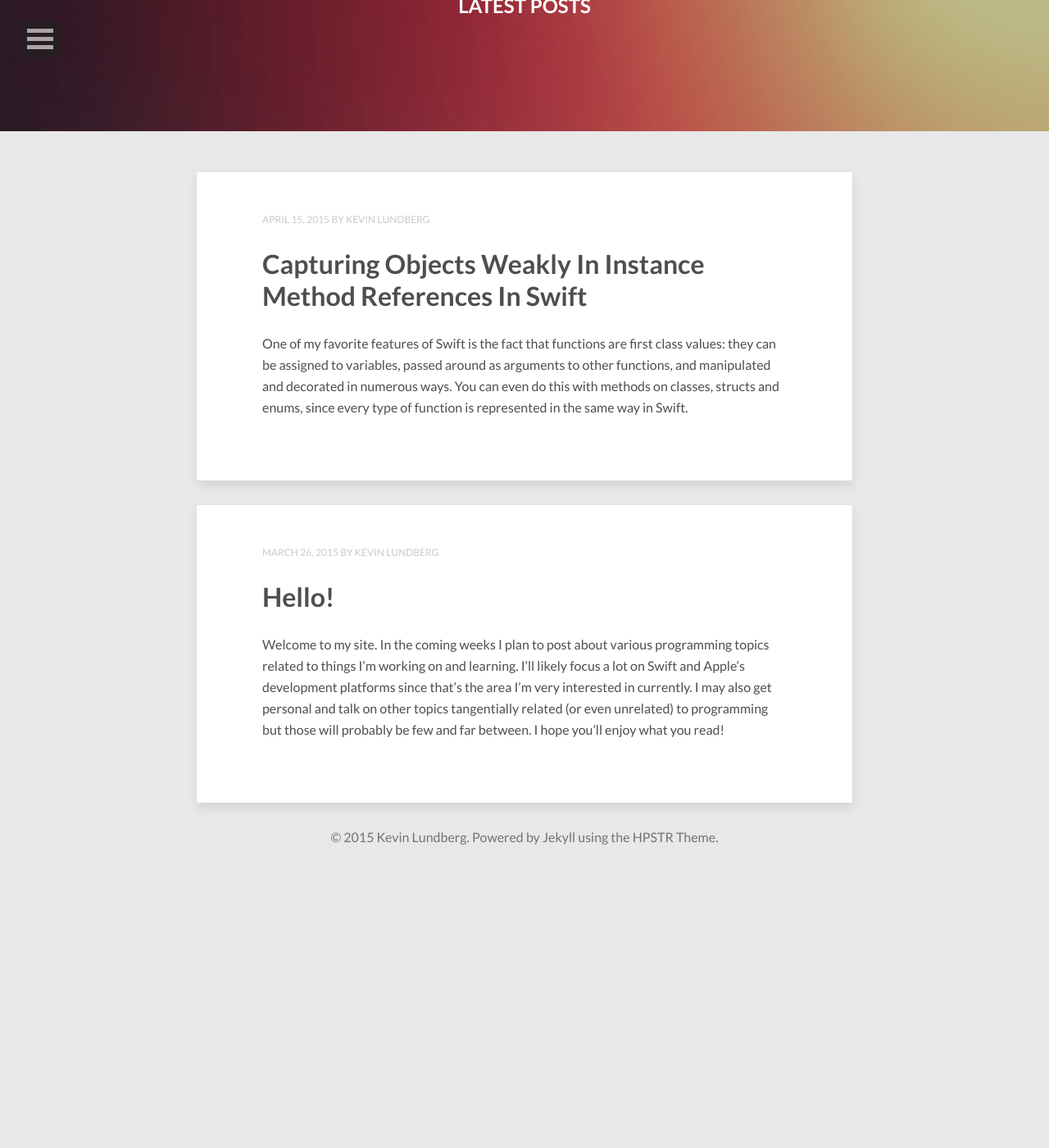
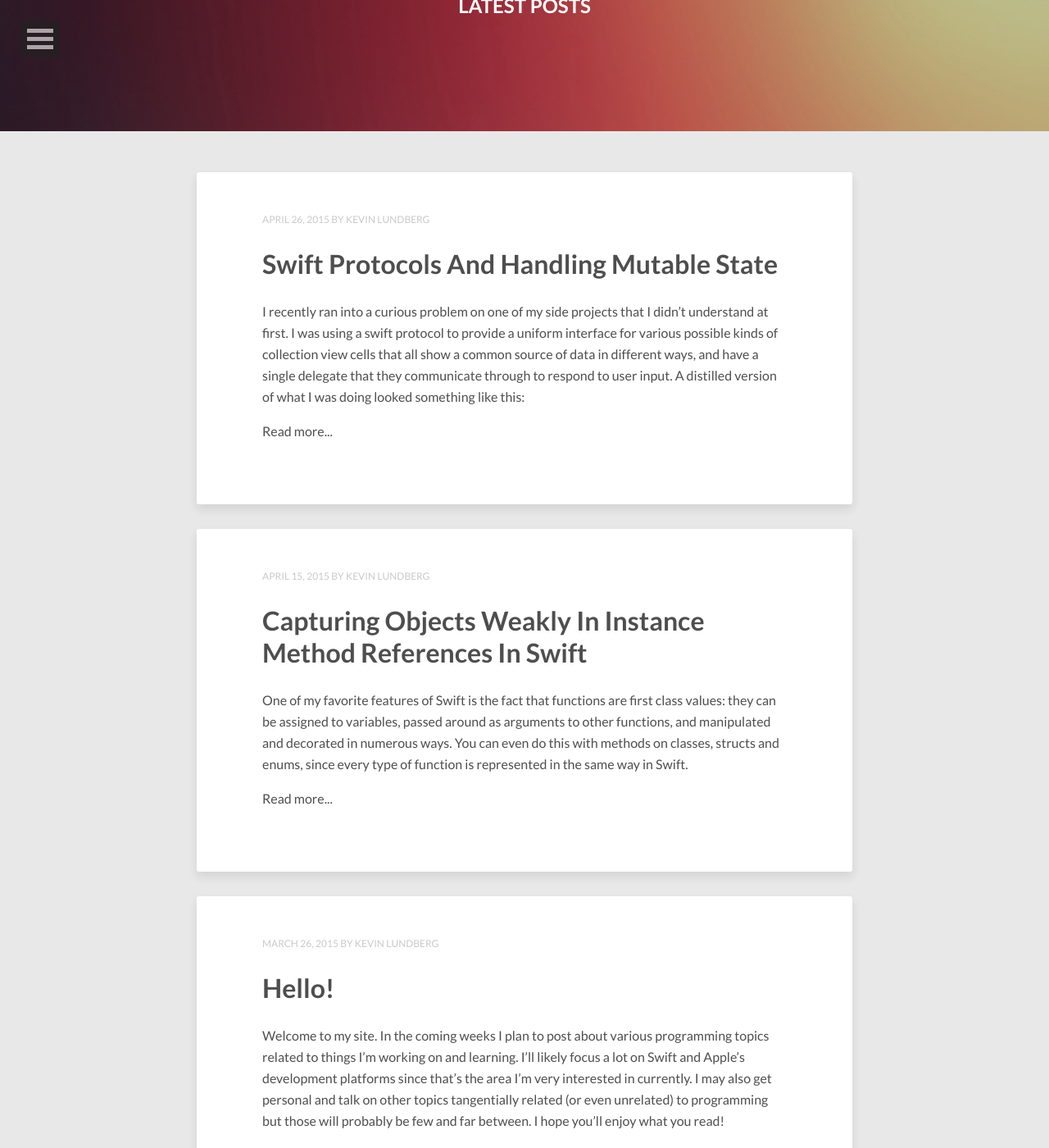
Before and after one commit to klundberg/klundberg.github.io, a Jekyll site: the page built from index.html, in a window 1280 px wide and 1400 px high, scrolled down 240 px. Shown: the whole window at 82% size. Built offline with Jekyll 4.4.1, drawn with Linux system fonts in a browser that asks for light colours; nearby versions of some CDN libraries; the list of posts is cut into pages by our own code; before the commit the page ends 1302 px from its top, so only the background shows below that.

Commit message:
New post on class protocols, and some navigation/post index tweaks

```diff
--- a/_config.yml
+++ b/_config.yml
@@ -39,6 +39,7 @@ owner:
   github:         klundberg
   stackexchange:  https://stackexchange.com/users/10244/kevlar
   linkedin:
+  onename:        kevlario
 
 # Background image to be tiled on all pages
 background:
--- a/_includes/navigation.html
+++ b/_includes/navigation.html
@@ -10,7 +10,7 @@
 					<h4>{{ site.owner.name }}</h4>
 					<p>{{ site.owner.bio }}</p>
 				</li>
-				<li><a href="/about/"><span class="btn btn-inverse">Learn More</span></a></li>
+				<!-- <li><a href="/about/"><span class="btn btn-inverse">Learn More</span></a></li> -->
 				{% if site.owner.email %}<li>
 					<a href="&#109;&#097;&#105;&#108;&#116;&#111;:&#107;&#101;&#118;&#105;&#110;&#064;&#107;&#108;&#117;&#110;&#100;&#098;&#101;&#114;&#103;&#046;&#099;&#111;&#109;"><i class="fa fa-fw fa-envelope"></i> Email</a>
 				</li>{% endif %}
@@ -41,6 +41,9 @@
 				{% if site.owner.tumblr %}<li>
 					<a href="http://{{ site.owner.tumblr }}.tumblr.com"><i class="fa fa-fw fa-tumblr"></i> Tumblr</a>
 				</li>{% endif %}
+				{% if site.owner.onename %}<li>
+					<a href="https://onename.com/{{ site.owner.onename }}"><i class="fa fa-fw fa-circle-o"></i> Onename</a>
+				</li>{% endif %}
 			</ul><!-- /.dl-submenu -->
 		</li>
 		<li>
--- /dev/null
+++ b/_posts/2015-04-26-swift-protocols-and-handling-mutable-state.md
@@ -0,0 +1,95 @@
+---
+title: Swift Protocols And Handling Mutable State
+description: "The nuances of swift protocols and how they handle object and value types."
+tags: Swift
+category: programming
+---
+
+I recently ran into a curious problem on one of my side projects that I didn't understand at first. I was using a swift protocol to provide a uniform interface for various possible kinds of collection view cells that all show a common source of data in different ways, and have a single delegate that they communicate through to respond to user input. A distilled version of what I was doing looked something like this:
+
+{% highlight swift %}
+protocol MyCellType {
+    var mydelegate: MyCellDelegate? { get set } // another swift protocol
+    func configure(model: MyModel)
+}
+
+// later, in a cellForItemAtIndexPath call:
+
+let cell = collectionView.dequeueReusableCellWithReuseIdentifier("cell", forIndexPath:path) as! UICollectionViewCell
+if let mycell = cell as? MyCellType {
+    mycell.mydelegate = mydelegate // pass along the delegate owned my this class into each cell
+    mycell.configure(model)
+}
+{% endhighlight %}
+
+It may not be guaranteed that all cells served by the collection view will conform to this protocol, so using optional binding with if-let is the natural way to handle this case for when the cells are the type I expect.
+
+> (As a side note, it's frustrating that this method on UICollectionView returns `AnyObject!`  instead of `UICollectionViewCell?`. I use `as!` here as I cannot fathom a time when this method doesn't return a collection view cell; if there is some situation please let me know!)
+
+When I initially wrote this code, I was confused to see a warning show up on the first line inside the if-let statement:
+
+> Cannot assign to 'mydelegate' in 'mycell'
+
+Why not? It didn't make sense to me. I figured that since the `MyCellType` protocol was applying to an `@objc` type (the `UICollectionViewCell`) that the protocol itself also needed to be `@objc`:
+
+{% highlight swift %}
+@objc protocol MyCellType {
+    var mydelegate: MyCellDelegate? { get set } // another swift protocol
+    func configure(model: MyModel)
+}
+{% endhighlight %}
+
+This solved my problem, but yielded another. The `MyCellDelegate` protocol was not an `@objc` protocol, so the compiler complained that I needed to change that protocol as well. It's certainly reasonable that `@objc` protocols can't reference non `@objc` protocols inside of them. I wasn't terribly happy with this though since none of the code that was using these protocols was written in Objective-C (even though it's a mixed-language app). If I wanted to use tuples, structs, or generics in these protocols later on then I'd be out of luck.
+
+After playing with this a bit in a playground I was luckily able to stumble onto the answer. The bare essence of the problem can be expressed with the following code:
+
+{% highlight swift %}
+protocol MyType {
+    var name: String { get set }
+}
+
+class MyThing: MyType {
+    var name = "blah"
+}
+
+let thing1 = MyThing()
+thing1.name = "Thing 1"
+let thing2: MyType = MyThing()
+thing2.name = "Thing 2"
+{% endhighlight %}
+
+Setting the name on `thing1` works fine, but setting it on `thing2` gives us the same compiler issue unless the protocol is `@objc`. Note that we're not subclassing any `@objc` classes so that's clearly not the issue here.
+
+I tried changing `MyThing` to be a struct to see if the behavior was different, and the following happened:
+
+![Cannot assign to 'name' in 'thing1'. Cannot assign to 'name' in 'thing2'](/images/protocol-1.png)
+
+Which makes sense, since structs assigned to constants are fully immutable: the reference to the struct and the members of the struct are all unable to be changed. Changing the `let` to `var` for each fixed the errors.
+
+This led me to the eureka moment. The Swift type system cannot reasonably know that the value in a constant whose type is a plain protocol is in fact a class type. If `MyThing` really was meant to be a struct, then modifying those fields in the constant definitely should not be allowed. If I'd had any functions on the `MyType` protocol that were tagged as `mutating`, then trying to call those on `thing2` would have yielded a similar error. If I change `MyThing` back to a class and leave `thing2` as a `var`, everything works great.
+
+Since `var` works for `MyThing`, we could also change the original collection view cell example to use if-var instead of if-let to make things work:
+
+{% highlight swift %}
+if var mycell = cell as? MyCellType {
+    mycell.mydelegate = mydelegate // pass along the delegate owned my this class into each cell
+    mycell.configure(model)
+}
+{% endhighlight %}
+
+Doing this lets us remove the `@objc` attributes from `MyCellType` and `MyCellDelegate`.
+
+However, I prefer to use `let` wherever possible and use `var` only when necessary, and in this case, there's no semantic need for those values to be `var` since their references don't change (though their contents do).  The reason `@objc` fixed this and allowed my code to use `let` is not because the class was also an Objective-C class, but because that attribute also constrains protocols to only apply to class types (which is a swift feature I had forgotten about). We can change the original `MyCellType` protocol's definition to only allow it to apply to class types by doing the following:
+
+{% highlight swift %}
+protocol MyCellType: class {
+    var mydelegate: MyCellDelegate? { get set } // another swift protocol
+    func configure(model: MyModel)
+}
+{% endhighlight %}
+
+This will also have the desired effect, without restricting the kinds of swift features we can use within this protocol. The type system can know that editing a property of a constant of this type is allowed since it can't be applied to value types, and therefore we don't need to store a `MyCellType` in a var to edit its contents.
+
+It's certainly a good thing that the compiler yelled at me for doing this the wrong way originally, as if it hadn't complained and I had used `MyCellType` with a struct later on, I could have violated swift's fundamental invariant for value types stored in a constant. However, I know I would not have done this, and telling the compiler about my intentions with a class protocol makes both me and the compiler happy.
+
+Putting the proper thought into designing your protocols is crucial to getting your code to behave the way you want, and that includes considering if your protocol is meant to behave in a class-like way or in a much broader way. With this distinction, the language can know more about your intentions with how you choose to express your ideas in code, and it can provide benefits like class-based property access along the way.
--- a/feed.xml
+++ b/feed.xml
@@ -19,7 +19,10 @@ sitemap:
 					<dc:creator>{{ site.owner.name | xml_escape }}</dc:creator>
 				{% endif %}
 				{% if post.excerpt %}
-					<description>{{ post.excerpt | xml_escape }}</description>
+					<description>
+						{{ post.excerpt | xml_escape }}
+						&lt;a href="{{ site.url }}{{ post.url }}"&gt;Read more...&lt;/a&gt;
+					</description>
 				{% else %}
 					<description>{{ post.content | xml_escape }}</description>
 				{% endif %}
--- a/index.html
+++ b/index.html
@@ -34,7 +34,12 @@ sitemap:
     {% endif %}
   </header>
   <div class="entry-content">
+  {% if post.excerpt %}
     {{ post.excerpt }}
+    <a href="{{ post.url }}">Read more...</a>
+  {% else %}
+    {{ post.content }}
+  {% endif %}
   </div><!-- /.entry-content -->
 </article><!-- /.hentry -->
   {% endunless %}
```
Also changed, not shown: _posts/2015-03-26-hello.md (+1 -0 lines), images/protocol-1.png (added).
